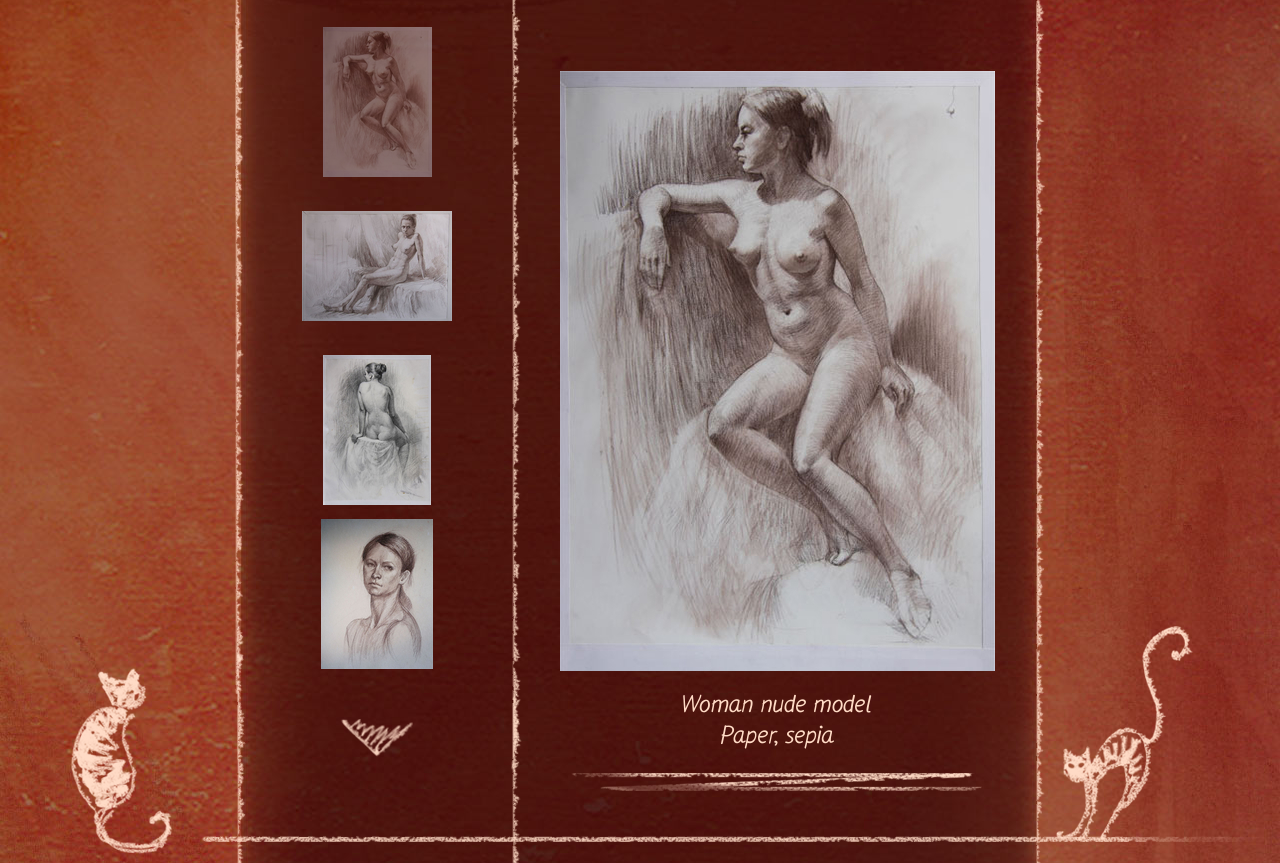
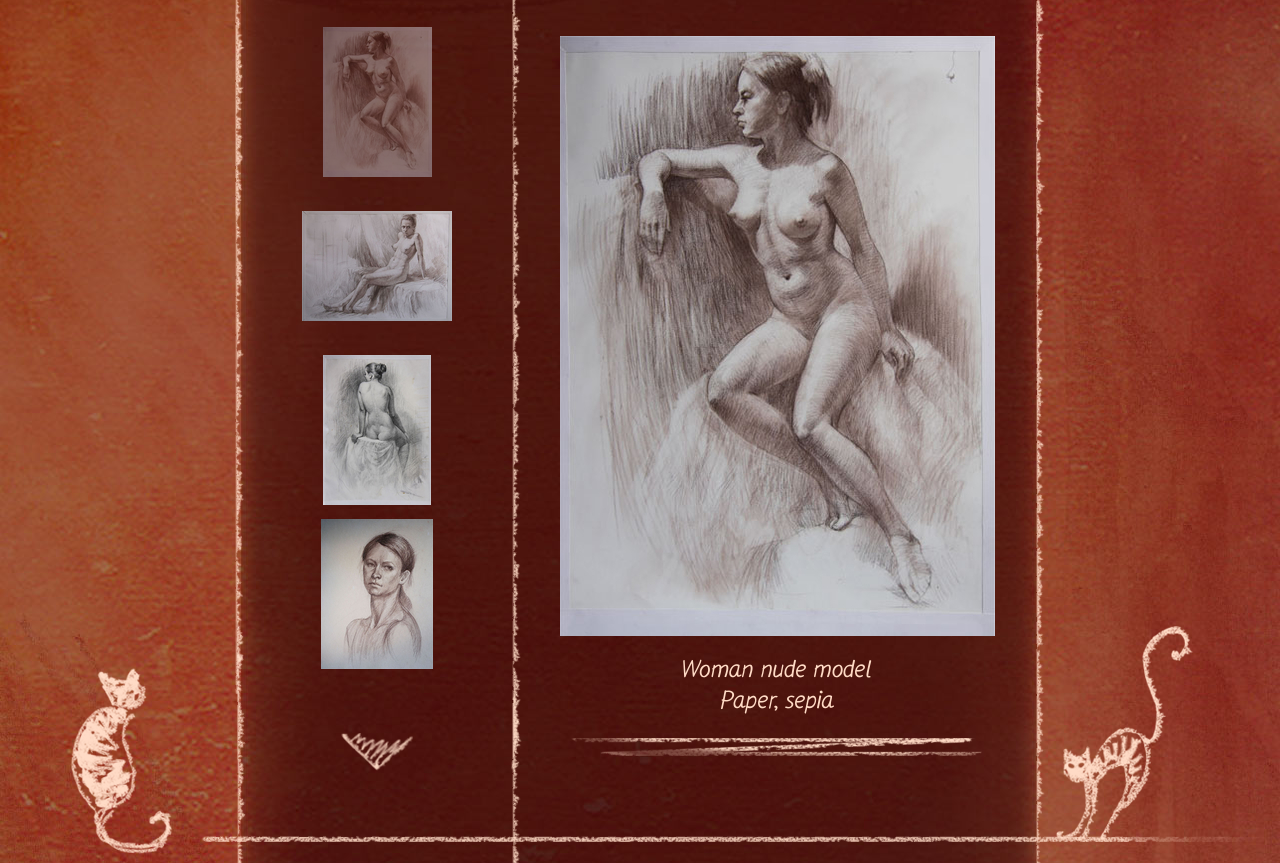
Before and after one commit to fainabarto/fainabarto.github.io, a website: page en/graphics.html in a window 1280 px wide. Shown: the part 219-1082 px from the top of the page. Drawn offline with Linux system fonts and the light colour scheme.

Commit message:
Style fixes

```diff
--- a/src/less/style.less
+++ b/src/less/style.less
@@ -30,7 +30,7 @@ body{
 	padding: 0;
 	-webkit-font-smoothing: antialiased;
 	-moz-osx-font-smoothing: grayscale;
-	-webkit-tap-highlight-color: rgba(255,235,198,.3);
+	-webkit-tap-highlight-color: rgba(255,235,198,.1);
 }
 a{
 	color: #ffdbc6;
@@ -262,7 +262,7 @@ body.p-gallery{
 	}
 }
 .gallery-nav__list{
-	height: 150*4+14*3px;
+	height: 150*4+14*4px;
 	overflow: hidden;
 }
 .gallery-nav__holder{
@@ -276,6 +276,7 @@ body.p-gallery{
 	height: 150px;
 	line-height: 150px;
 	text-align: center;
+	margin-bottom: 14px;
 	&.m-active{
 		cursor: default;
 		opacity: .5;
@@ -283,12 +284,9 @@ body.p-gallery{
 	>img{
 		vertical-align: middle;
 	}
-	&+&{
-		margin-top: 14px;
-	}
 }
 .gallery-name{
-	margin: 24px 20px 40px 290px;
+	margin: 24px 20px 40px 250px;
 	&:after{
 		.sprite-line_small();
 		content: '';
@@ -299,12 +297,23 @@ body.p-gallery{
 .gallery-name__text{
 	font-size: 40px;
 	line-height: 1;
-	padding: 0 20px;
+	padding: 0 20px 0 10px;
 }
 .gallery-image__wrapper{
-	height: 800px;
-	line-height: 800px;
+	height: 700px;
+	line-height: 700px;
+	margin-bottom: 100px;
 	text-align: center;
+	position: relative;
+	&:after{
+		content: '';
+		display: block;
+		position: absolute;
+		top: 0;
+		left: 0;
+		width: 100%;
+		height: 100%;
+	}
 }
 .galery-image{
 	display: inline-block;
@@ -321,7 +330,7 @@ body.p-gallery{
 	&:after{
 		.sprite-image_bottom();
 		content: '';
-		display: inline-block;
-		margin-top: 20px;
+		display: block;
+		margin: 20px auto 0;
 	}
 }
```
Also changed, not shown: assets/css/style.min.css.
